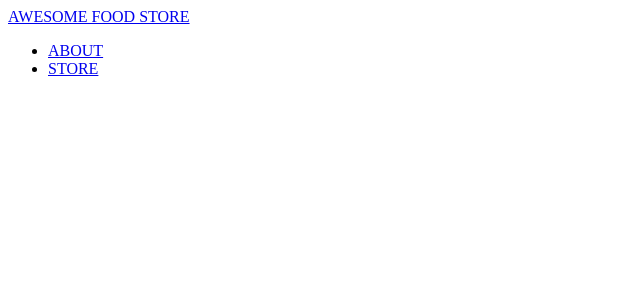
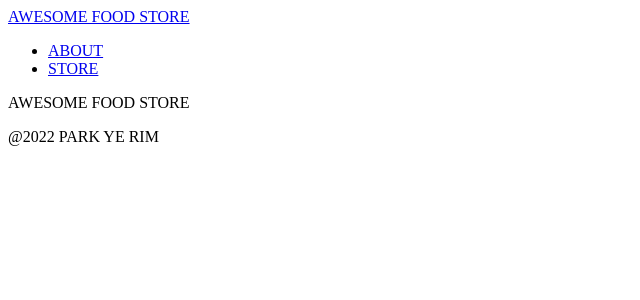
Before and after one commit to Kimbangul/AWESOME-FOOD-STORE, a Next.js app: page / in a window 1280 px wide. Shown: the top 300 px of the page, without its empty margins (0-640 px from the left). Built offline with nearby package versions, Linux system fonts and the light colour scheme.

Commit message:
style: footer add

```diff
--- /dev/null
+++ b/components/layout/Footer.jsx
@@ -0,0 +1,12 @@
+import app from 'data/app.json';
+
+const Footer = (props) => {
+  return (
+    <footer className='Footer'>
+      <div className='Footer__title'>{props.title || app.title}</div>
+      <p className='Footer__copy'>{app.copyright}</p>
+    </footer>
+  );
+};
+
+export default Footer;
--- a/data/app.json
+++ b/data/app.json
@@ -1,4 +1,5 @@
 {
   "title": "AWESOME FOOD STORE",
+  "desc": "AWESOME FOOD STORE",
   "copyright": "@2022 PARK YE RIM"
 }
--- a/pages/index.js
+++ b/pages/index.js
@@ -1,16 +1,13 @@
-import Head from 'next/head';
+import HeadInfo from 'utils/Head';
 import Header from 'components/layout/Header';
+import Footer from 'components/layout/Footer';
 
 export default function index() {
   return (
     <>
-      <Head>
-        <title>AWESOME FOOD STORE</title>
-        <meta name="description" content="AWESOME FOOD STORE" />
-        <meta name="viewport" content="width=device-width, initial-scale=1" />
-        <link rel="icon" href="/favicon.ico" />
-      </Head>
+      <HeadInfo />
       <Header />
+      <Footer />
     </>
   )
 }
--- /dev/null
+++ b/utils/Head.js
@@ -0,0 +1,15 @@
+import Head from 'next/head';
+import app from 'data/app.json';
+
+const HeadInfo = (props) => {
+  return (
+    <Head>
+      <title>{props.title || app.title}</title>
+      <meta name="description" content={props.desc || app.desc} />
+      <meta name="viewport" content="width=device-width, initial-scale=1" />
+      <link rel="icon" href="/favicon.ico" />
+    </Head>
+  )
+}
+
+export default HeadInfo;
```
